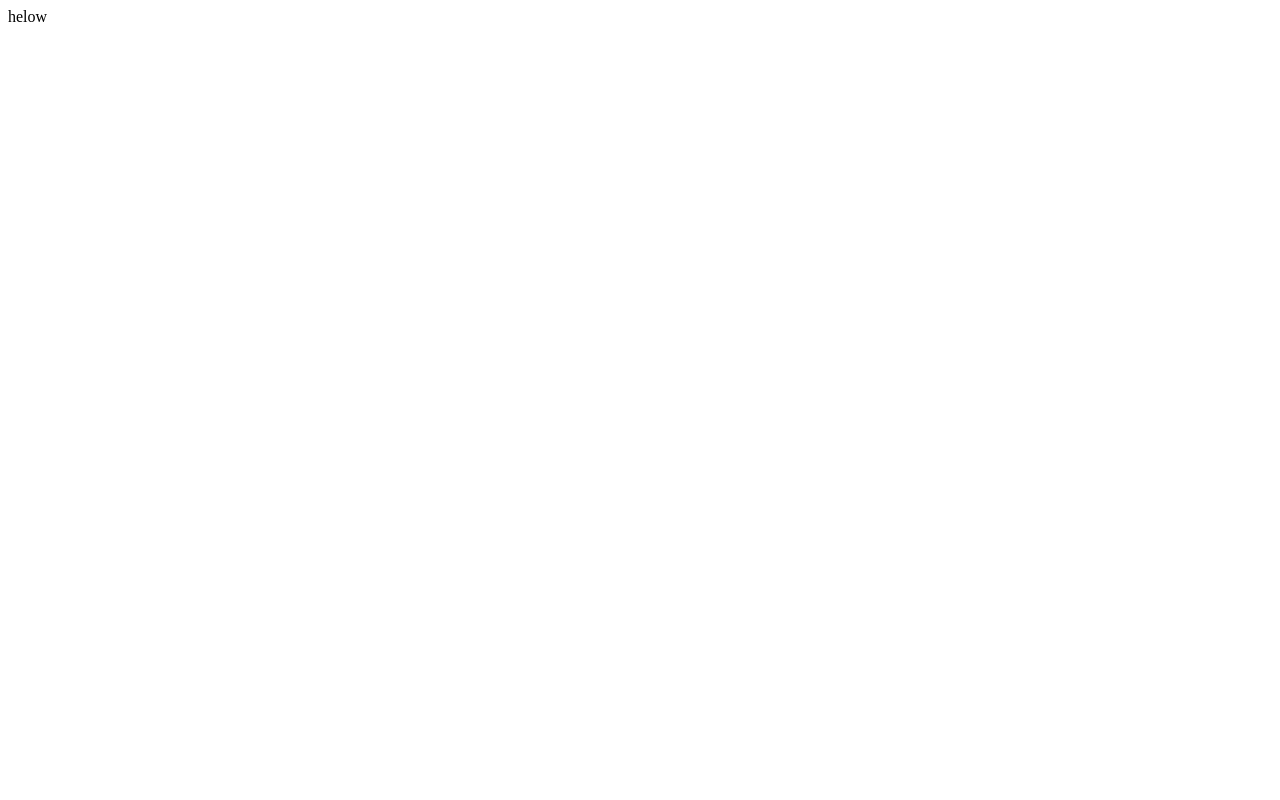
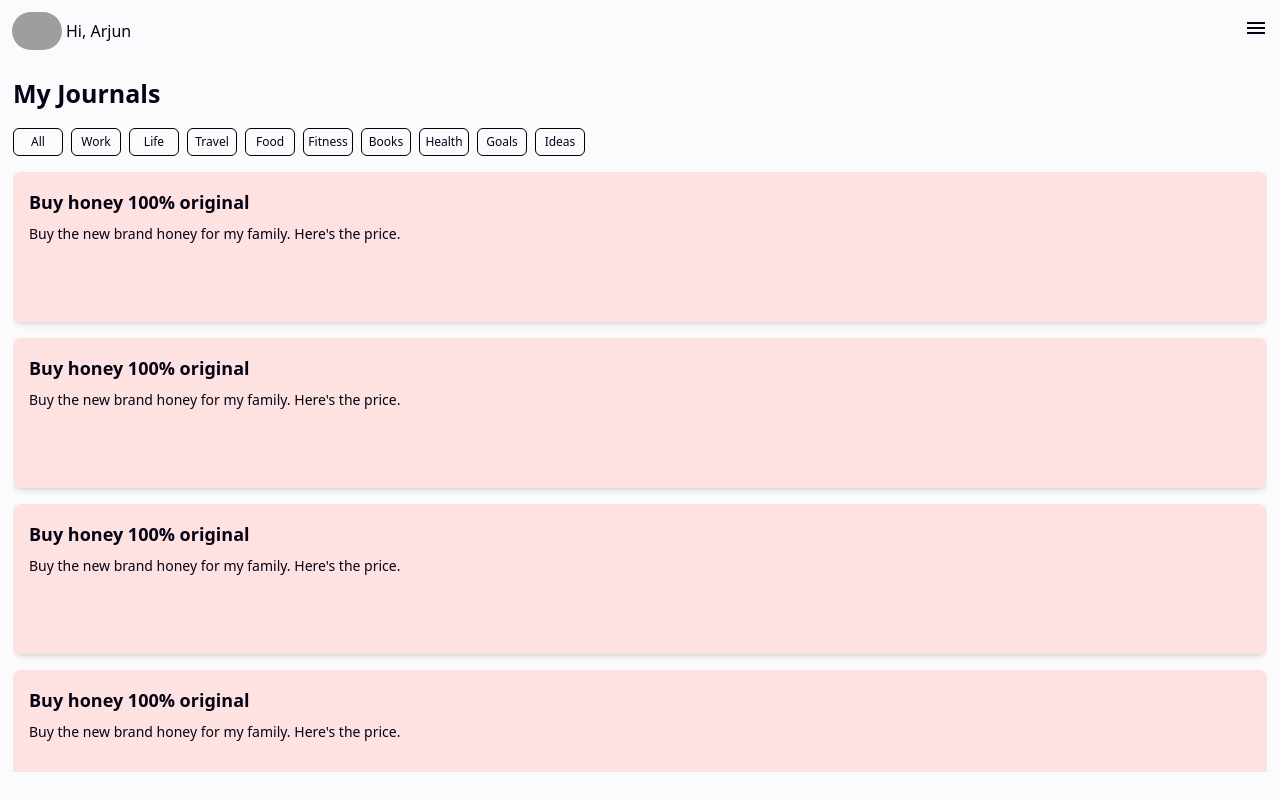
Before and after one commit to officialjaykishan0001/Reflecto, a plain HTML site: page frontend/index.html in a window 1280 px wide. Drawn offline with nearby package versions, Linux system fonts and the light colour scheme; grey boxes are pictures that could not be loaded.

Commit message:
UI improvements

```diff
--- a/frontend/index.html
+++ b/frontend/index.html
@@ -1,12 +1,123 @@
 <!DOCTYPE html>
 <html lang="en">
+
 <head>
-    <meta charset="UTF-8">
-    <meta http-equiv="X-UA-Compatible" content="IE=edge">
-    <meta name="viewport" content="width=device-width, initial-scale=1.0">
-    <title>Document</title>
+  <meta charset="UTF-8">
+  <meta http-equiv="X-UA-Compatible" content="IE=edge">
+  <meta name="viewport" content="width=device-width, initial-scale=1.0">
+  <script src="https://cdn.tailwindcss.com"></script>
+  <link rel="stylesheet"
+    href="https://fonts.googleapis.com/css2?family=Material+Symbols+Outlined:opsz,wght,FILL,GRAD@24,400,0,0&icon_names=menu" />
+  <title>Document</title>
+  <style>
+    /* Optional: Hide default scrollbar (still accessible for keyboard users) */
+    .no-scrollbar::-webkit-scrollbar {
+      display: none;
+    }
+
+    .no-scrollbar {
+      -ms-overflow-style: none;
+      /* Internet Explorer 10+ */
+      scrollbar-width: none;
+      /* Firefox */
+    }
+  </style>
 </head>
-<body>
-    helow
+
+<body class="bg-[#FBFBFE] text-[#050315]">
+  <nav class="flex justify-between p-3 items-center">
+    <div class="flex items-center gap-1">
+      <div>
+        <img class="rounded-full"
+          src="https://t4.ftcdn.net/jpg/03/64/21/11/360_F_364211147_1qgLVxv1Tcq0Ohz3FawUfrtONzz8nq3e.jpg"
+          alt="profile-img" width="50px">
+      </div>
+      <div class="font-medium">Hi, Arjun</div>
+    </div>
+    <div>
+      <span class="material-symbols-outlined">
+        menu
+      </span>
+    </div>
+  </nav>
+  <main>
+    <div class="container p-[13px]">
+      <div class="font-bold text-[25px]">My Journals</div>
+
+      <!-- Scrollable category section -->
+      <div class="flex gap-2 mt-4 overflow-x-scroll no-scrollbar">
+        <span class="border border-black rounded-md w-[50px] text-[12px] flex justify-center px-2 py-1 ">All</span>
+        <span class="border border-black rounded-md w-[50px] text-[12px] flex justify-center px-2 py-1 ">Work</span>
+        <span class="border border-black rounded-md w-[50px] text-[12px] flex justify-center px-2 py-1 ">Life</span>
+        <span class="border border-black rounded-md w-[50px] text-[12px] flex justify-center px-2 py-1 ">Travel</span>
+        <span class="border border-black rounded-md w-[50px] text-[12px] flex justify-center px-2 py-1 ">Food</span>
+        <span class="border border-black rounded-md w-[50px] text-[12px] flex justify-center px-2 py-1 ">Fitness</span>
+        <span class="border border-black rounded-md w-[50px] text-[12px] flex justify-center px-2 py-1 ">Books</span>
+        <span class="border border-black rounded-md w-[50px] text-[12px] flex justify-center px-2 py-1 ">Health</span>
+        <span class="border border-black rounded-md w-[50px] text-[12px] flex justify-center px-2 py-1 ">Goals</span>
+        <span class="border border-black rounded-md w-[50px] text-[12px] flex justify-center px-2 py-1 ">Ideas</span>
+      </div>
+
+      <div class=" mt-4 h-[75vh] w-full overflow-y-scroll no-scrollbar flex flex-col gap-4">
+        <!-- Scrollable Card 1 -->
+        <div class="min-h-[150px] bg-[#FEE2E2] p-4 rounded-lg shadow-md">
+          <h3 class="text-lg font-bold">Buy honey 100% original</h3>
+          <p class="text-sm mt-2">
+            Buy the new brand honey for my family. Here's the price.
+          </p>
+        </div>
+        <div class="min-h-[150px] bg-[#FEE2E2] p-4 rounded-lg shadow-md">
+          <h3 class="text-lg font-bold">Buy honey 100% original</h3>
+          <p class="text-sm mt-2">
+            Buy the new brand honey for my family. Here's the price.
+          </p>
+        </div>
+        <div class="min-h-[150px] bg-[#FEE2E2] p-4 rounded-lg shadow-md">
+          <h3 class="text-lg font-bold">Buy honey 100% original</h3>
+          <p class="text-sm mt-2">
+            Buy the new brand honey for my family. Here's the price.
+          </p>
+        </div>
+        <div class="min-h-[150px] bg-[#FEE2E2] p-4 rounded-lg shadow-md">
+          <h3 class="text-lg font-bold">Buy honey 100% original</h3>
+          <p class="text-sm mt-2">
+            Buy the new brand honey for my family. Here's the price.
+          </p>
+        </div>
+
+        <!-- Scrollable Card 2 -->
+        <div class="min-h-[150px] bg-[#FEF9C3] p-4 rounded-lg shadow-md">
+          <h3 class="text-lg font-bold">Plan for today</h3>
+          <ul class="mt-2 space-y-1">
+            <li class="text-sm">🛒 Buy food</li>
+            <li class="text-sm">🏋️‍♂️ Gym</li>
+            <li class="text-sm">📅 Meeting</li>
+          </ul>
+        </div>
+
+        <!-- Scrollable Card 3 -->
+        <div class="min-h-[150px] bg-[#DBEAFE] p-4 rounded-lg shadow-md">
+          <h3 class="text-lg font-bold">Tax payment before the end of March</h3>
+          <p class="text-sm mt-2">
+            This is a reminder note to pay taxes before the deadline. Don’t miss it, you could be fined!
+          </p>
+        </div>
+
+        <!-- Scrollable Card 4 -->
+        <div class="min-h-[150px] bg-[#FFF7EB] p-4 rounded-lg shadow-md">
+          <h3 class="text-lg font-bold">Password WiFi gelato cafe</h3>
+          <p class="text-sm mt-2">
+            WiFi password is updated every 4 weeks. Keep it safe!
+          </p>
+        </div>
+      </div>
+
+
+
+    </div>
+  </main>
+
+
 </body>
+
 </html>
```
Also changed, not shown: frontend/tailwind.config.js (added).
